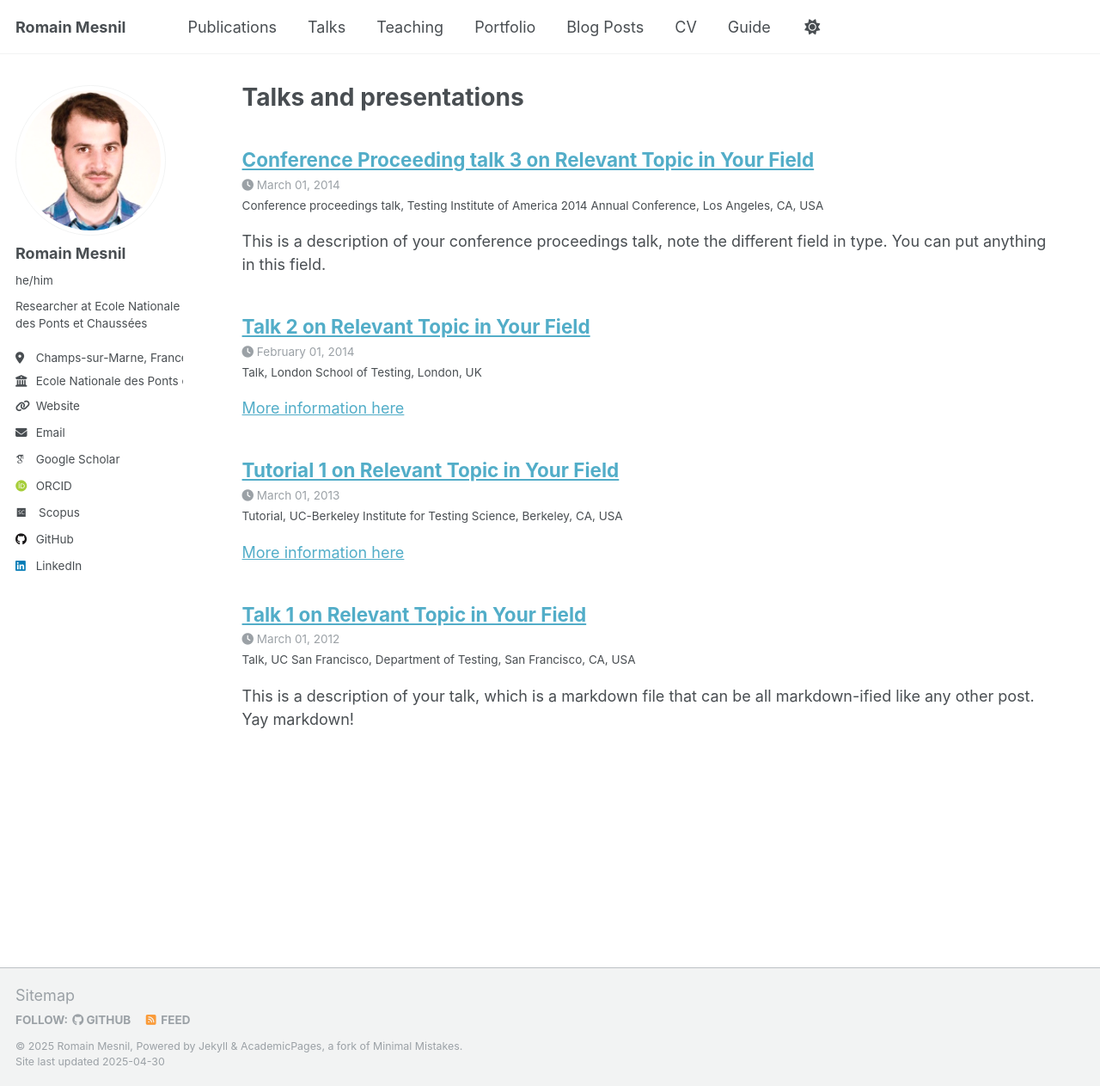
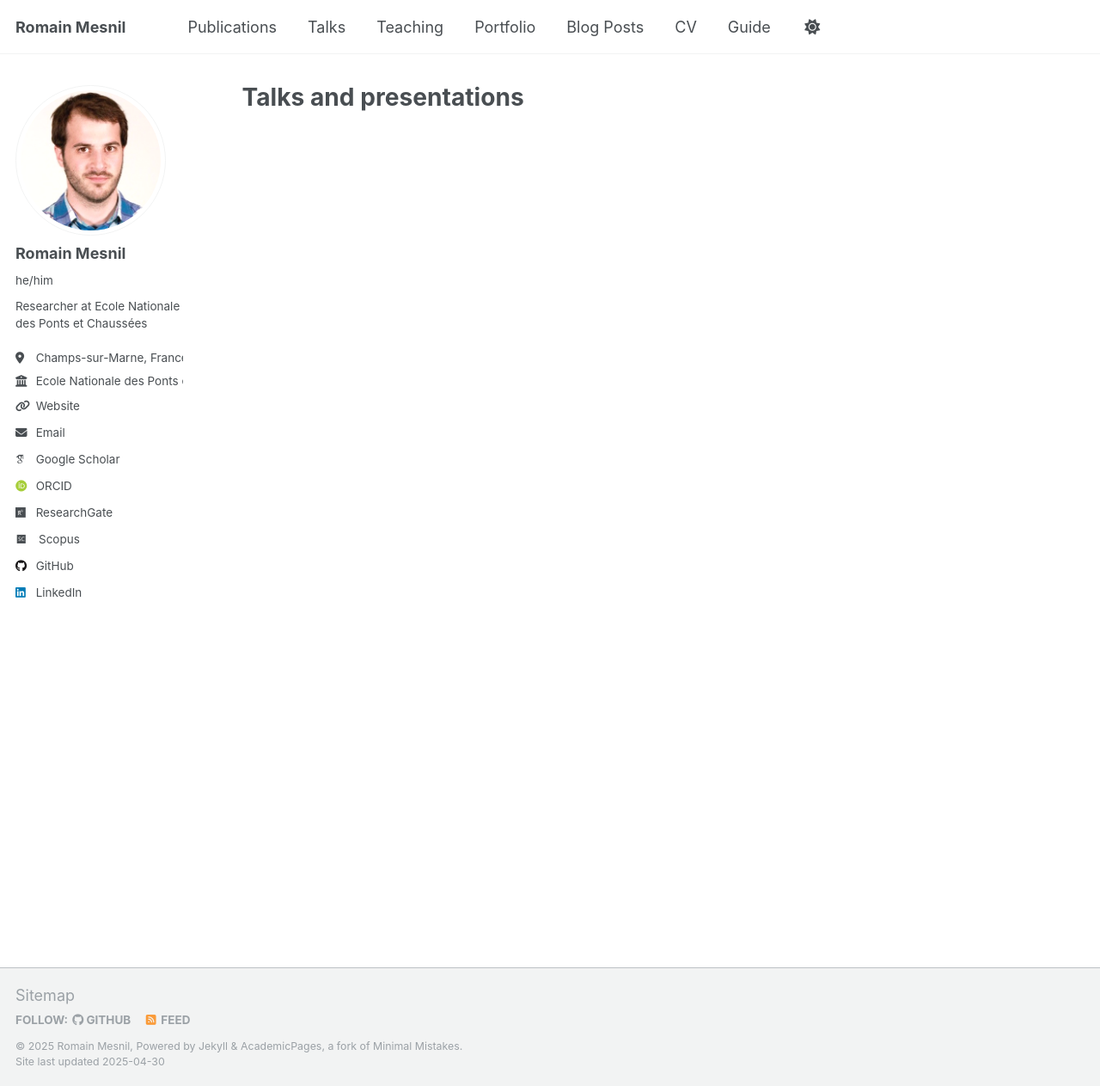
Before and after one commit to romainmesnil/romainmesnil.github.io, a Jekyll site: the page built from _pages/talks.html, in a window 1280 px wide and 1263 px high. Shown: the whole window at 86% size. Built offline with Jekyll 4.4.1, drawn with Linux system fonts in a browser that asks for light colours; some web fonts are replaced; part of the change alters nothing that is shown.

Commit message:
Update _config.yml
Add research in sidebar, update researchgate profile

```diff
--- a/_config.yml
+++ b/_config.yml
@@ -38,7 +38,7 @@ author:
   orcid            : "https://orcid.org/0000-0001-5762-6037"
   semantic         : # URL
   pubmed           : # URL
-  researchgate     : # URL
+  researchgate     : "https://www.researchgate.net/profile/Romain-Mesnil?ev=hdr_xprf"
   scopus           : "https://www.scopus.com/authid/detail.uri?authorId=56835673900"
 
   # Repositories and software development
@@ -100,7 +100,7 @@ comments:
   facebook:
     appid                :
     num_posts            : # 5 (default)
-    colorscheme          : # "light" (default), "dark"
+    colorscheme          : # "light" (default)
 staticman:
   allowedFields          : ['name', 'email', 'url', 'message']
   branch                 : "gh-pages" # "master", "gh-pages"
@@ -222,10 +222,9 @@ collections:
   portfolio:
     output: true
     permalink: /:collection/:path/
-  talks:
+  research:
     output: true
     permalink: /:collection/:path/
-
 
 # These settings control how pages and collections are included in the site
 defaults:
```
